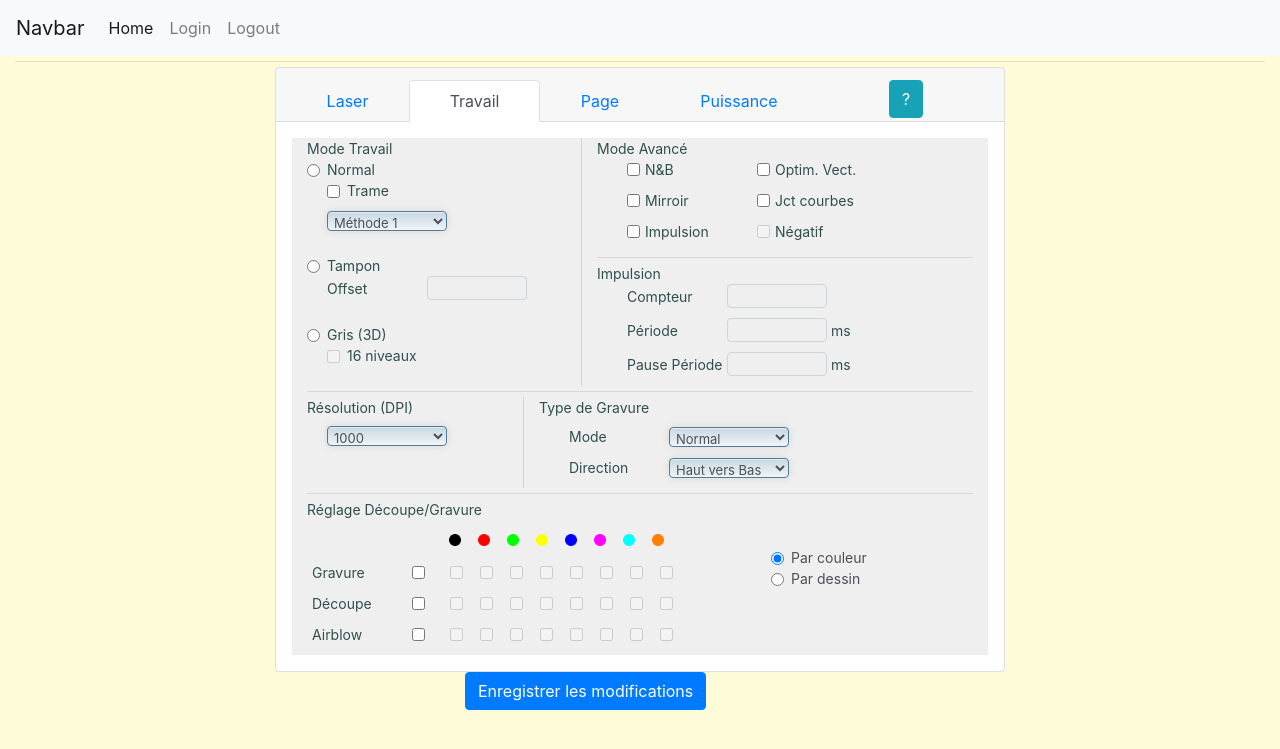
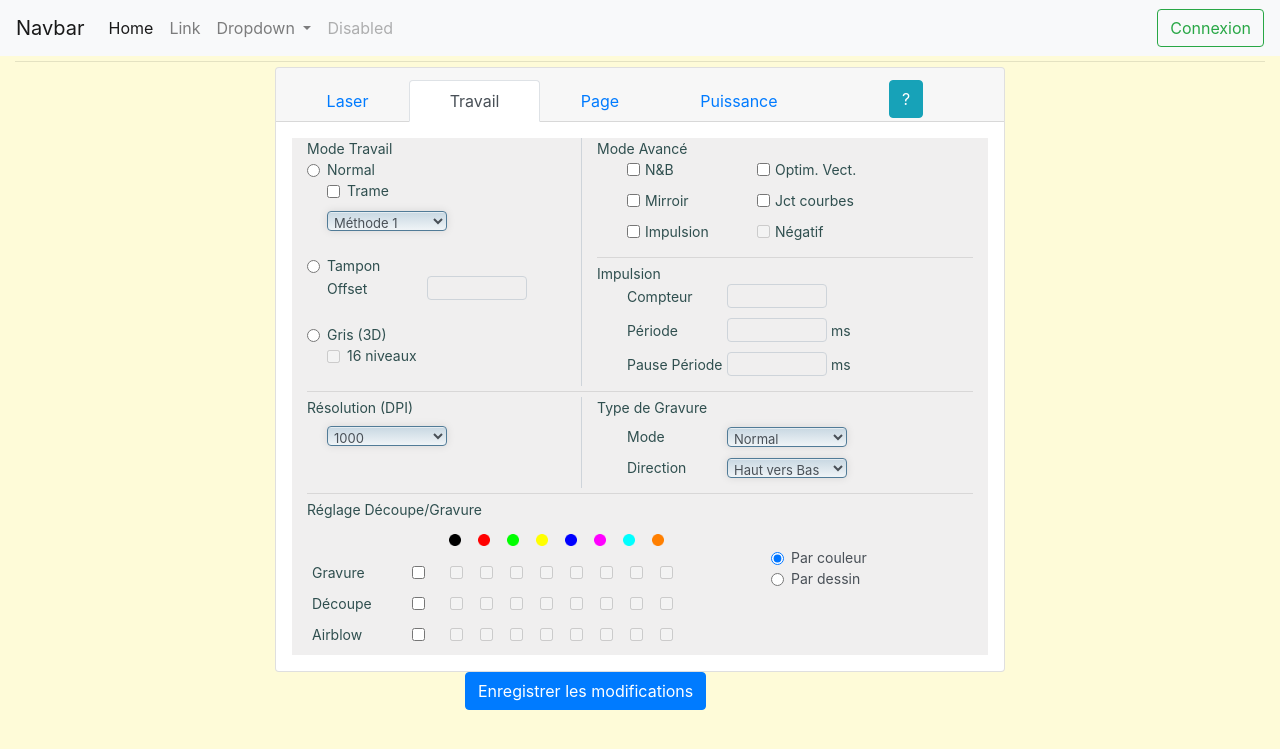
Before and after one commit to denis-bg/FlaskProject, a Flask app: template gdlconf/templates/ltt_config.html in a window 1280 px wide, after a click on "Travail". Shown: the top 749 px of the page. Run offline with Flask 3, Linux system fonts and the light colour scheme; the template is opened without the code that fills it: values that come from a table or form of the project are taken from there, others are empty; some libraries are stand-ins or nearby versions.

Commit message:
De mieux en mieux

```diff
--- a/gdlconf/static/styles/style.css
+++ b/gdlconf/static/styles/style.css
@@ -40,12 +40,12 @@ hr {
   height:auto;
 }
 
-.ltt-card {
+.ltt-card { /* OK*/
   background-color: white;
   color: darkslategrey;
 }
 
-.ltt-helphidden {
+.ltt-helphidden { /* OK*/
     display: none;
 }
 .ltt-input {
@@ -59,7 +59,8 @@ margin-bottom: 3px;*/
 font-size: 14px;
 }
 
-.ltt-label-sm, .ltt-travail-sm {
+/* INUTILISE .ltt-label-sm, */
+.ltt-travail-sm {
 font-size: 12;
 }
 
@@ -73,19 +74,28 @@ font-size: 12;
   margin-bottom: 0px;
 }
 
+.ltt-travail-label {
+  width: 100px;
+  margin-bottom: 0px;
+  font-size: 14px;
+}
+
+.ltt-travail-label-md {
+  font-size: 14px;
+}
+
 .ltt-travail-sm {
   width: 87px;
 }
+/* INUTILISE
 .ltt-travail-label, .ltt-laser-label  {
-/*outline: none;*/
 width: 100px;
 margin-top: 5px;
 margin-bottom: 3px;
 border:none;
 background-color:#11ffee00;
-/*color: darkgray;*/
 font-size: medium;
-}
+}*/
 
 .ltt-travail-radio {
 /*max-width: 100px;
--- a/gdlconf/templates/_travail.html
+++ b/gdlconf/templates/_travail.html
@@ -1,33 +1,33 @@
 <div class="container ltt-col1">
     <div class="row">
         <div class="col col-md-5 ltt-left">
-            <label class="ltt-label ltt-travail">Mode Travail</label>
+            <label class="ltt-travail-label">Mode Travail</label>
 
-            {#{ form.trvmode.label(class="ltt-label ltt-travail") }#}
+            {#{ form.trvmode.label(class="ltt-travail-label") }#}
 
-            <div class="form-check"><!-- ltt-form-ps"-->
+            <div class="form-check">
             {% for subfield in form.trvmode %}
                 {{ subfield(class="form-check form-check-input") }}
-                {{ subfield.label(class="ltt-label ltt-travail") }}
+                {{ subfield.label(class="ltt-travail-label") }}
                 {% if loop.index0 == 0 %}
-                <div class="form-check"><!-- ltt-form-ps"-->
+                <div class="form-check">
                     {{ form.trvtrame(class="form-check form-check-input ltt-norm") }}
-                    {{ form.trvtrame.label(class="ltt-label ltt-travail") }}
+                    {{ form.trvtrame.label(class="ltt-travail-label") }}
                 </div>
                     <div style="padding-top:10px;">
                         {{ form.trvmethode(class="form-control ltt-select ltt-norm") }}
                     </div>
                 <br>
                 {% elif loop.index0 == 1 %}
-                <div class="form-check form-check-inline"><!-- ltt-form-ps" style="margin-bottom: 0px;"-->
-                    {{ form.trvoffset.label(class="ltt-label ltt-travail") }}
+                <div class="form-check form-check-inline">
+                    {{ form.trvoffset.label(class="ltt-travail-label") }}
                     {{ form.trvoffset(class="form-control ltt-travail-input ltt-tampon") }}
                 </div>
                 <br><br>
                 {% else %}
-                <div class="form-check"><!-- style="padding-top:20px;"-->
+                <div class="form-check">
                     {{ form.trv16niv(class="form-check form-check-input ltt-gris") }}
-                    {{ form.trv16niv.label(class="ltt-label ltt-travail") }}
+                    {{ form.trv16niv.label(class="ltt-travail-label") }}
                 </div>
                 <p></p>
                 {% endif %}
@@ -37,43 +37,43 @@
         </div>
 
         <div class="col col-md-7">
-            <label class="ltt-label ltt-travail">Mode Avancé</label>
+            <label class="ltt-travail-label">Mode Avancé</label>
                 <div class="form-check">
                     <div class="ltt-travail-form">
-                    <div class="form-check form-check-inline"><!-- ltt-form-ps" style="margin-bottom: 0px;"-->
-                        <div class="form-check form-check-inline"><!-- style="padding-top:20px;"-->
+                    <div class="form-check form-check-inline">
+                        <div class="form-check form-check-inline">
                             {{ form.trvmodenb(class="form-check form-check-input") }}
-                            {{ form.trvmodenb.label(class="ltt-label ltt-travail") }}
+                            {{ form.trvmodenb.label(class="ltt-travail-label") }}
                         </div>
-                        <div class="form-check form-check-inline"><!-- style="padding-top:20px;"-->
+                        <div class="form-check form-check-inline">
                             {{ form.trvoptimvect(class="form-check form-check-input") }}
-                            {{ form.trvoptimvect.label(class="ltt-label ltt-travail") }}
+                            {{ form.trvoptimvect.label(class="ltt-travail-label") }}
                         </div>
                     </div>
                     </div>
 
                     <div class="ltt-travail-form">
-                    <div class="form-check form-check-inline"><!-- ltt-form-ps" style="margin-bottom: 0px;"-->
-                        <div class="form-check form-check-inline"><!-- style="padding-top:20px;"-->
+                    <div class="form-check form-check-inline">
+                        <div class="form-check form-check-inline">
                             {{ form.trvmirror(class="form-check form-check-input") }}
-                            {{ form.trvmirror.label(class="ltt-label ltt-travail") }}
+                            {{ form.trvmirror.label(class="ltt-travail-label") }}
                         </div>
-                        <div class="form-check form-check-inline"><!-- style="padding-top:20px;"-->
+                        <div class="form-check form-check-inline">
                             {{ form.trvjctcurve(class="form-check form-check-input") }}
-                            {{ form.trvjctcurve.label(class="ltt-label ltt-travail") }}
+                            {{ form.trvjctcurve.label(class="ltt-travail-label") }}
                         </div>
                     </div>
                     </div>
 
                     <div class="ltt-travail-form">
-                    <div class="form-check form-check-inline"><!-- ltt-form-ps" style="margin-bottom: 0px;"-->
-                        <div class="form-check form-check-inline"><!-- style="padding-top:20px;"-->
+                    <div class="form-check form-check-inline">
+                        <div class="form-check form-check-inline">
                             {{ form.trvpulse(class="form-check form-check-input") }}
-                            {{ form.trvpulse.label(class="ltt-label ltt-travail") }}
+                            {{ form.trvpulse.label(class="ltt-travail-label") }}
                         </div>
-                        <div class="form-check form-check-inline"><!-- style="padding-top:20px;"-->
+                        <div class="form-check form-check-inline">
                             {{ form.trvnegatif(class="form-check form-check-input ltt-tampon") }}
-                            {{ form.trvnegatif.label(class="ltt-label ltt-travail") }}
+                            {{ form.trvnegatif.label(class="ltt-travail-label") }}
                         </div>
                     </div>
                     </div>
@@ -81,27 +81,27 @@
 
             <hr>
 
-            <label class="ltt-label ltt-travail">Impulsion</label>
-            <div class="form-check"><!-- ltt-form-ps"-->
+            <label class="ltt-travail-label">Impulsion</label>
+            <div class="form-check">
                 <div class="form-input">
-                    <div class="form-check ltt-travail-form"><!-- style="padding: 5px;"-->
-                        <div class="form-check form-check-inline"><!-- ltt-form-ps" style="margin-bottom: 0px;"-->
-                            {{ form.trvpulsecpt.label(class="ltt-label ltt-travail") }}
+                    <div class="form-check ltt-travail-form">
+                        <div class="form-check form-check-inline">
+                            {{ form.trvpulsecpt.label(class="ltt-travail-label") }}
                             {{ form.trvpulsecpt(class="form-control ltt-travail-input ltt-pulse") }}
                         </div>
                     </div>
-                    <div class="form-check ltt-travail-form"><!-- style="padding: 5px;"-->
-                        <div class="form-check form-check-inline"><!-- ltt-form-ps" style="margin-bottom: 0px;"-->
-                            {{ form.trvpulseon.label(class="ltt-label ltt-travail") }}
+                    <div class="form-check ltt-travail-form">
+                        <div class="form-check form-check-inline">
+                            {{ form.trvpulseon.label(class="ltt-travail-label") }}
                             {{ form.trvpulseon(class="form-control ltt-travail-input ltt-pulse") }}
-                            <label class="ltt-label ltt-travail">&nbsp;ms</label>
+                            <label class="ltt-travail-label">&nbsp;ms</label>
                         </div>
                     </div>
-                    <div class="form-check ltt-travail-form"><!-- style="padding: 5px;"-->
-                        <div class="form-check form-check-inline"><!-- ltt-form-ps" style="margin-bottom: 0px;"-->
-                            {{ form.trvpulseoff.label(class="ltt-label ltt-travail") }}
+                    <div class="form-check ltt-travail-form">
+                        <div class="form-check form-check-inline">
+                            {{ form.trvpulseoff.label(class="ltt-travail-label") }}
                             {{ form.trvpulseoff(class="form-control ltt-travail-input ltt-pulse") }}
-                            <label class="ltt-label ltt-travail">&nbsp;ms</label>
+                            <label class="ltt-travail-label">&nbsp;ms</label>
                         </div>
                     </div>
                 </div>
@@ -114,26 +114,26 @@
     <hr>
 
     <div class="row">
-        <div class="col col-md-4 ltt-left">
-            <label class="ltt-label">Résolution (DPI)</label>
-            <div class="form-check"><!-- ltt-form-ps"-->
+        <div class="col col-md-5 ltt-left">
+            <label class="ltt-travail-label-md">Résolution (DPI)</label>
+            <div class="form-check">
                     {{ form.trvresol(class="form-control ltt-select") }}
             </div>
             <br>
         </div>
 
-        <div class="col col-md-8 ">
-            <label class="ltt-label">Type de Gravure</label>
-            <div class="form-check"><!-- ltt-form-ps"-->
-                            <div class="form-check ltt-travail-form"><!-- style="padding: 5px;"-->
+        <div class="col col-md-7 ">
+            <label class="ltt-travail-label-md">Type de Gravure</label>
+            <div class="form-check">
+                            <div class="form-check ltt-travail-form">
                                 <div class="form-check form-check-inline ">
-                                    {{ form.trvtypemode.label(class="ltt-label ltt-travail") }}
+                                    {{ form.trvtypemode.label(class="ltt-travail-label") }}
                                     {{ form.trvtypemode(class="form-control ltt-select") }}
                                 </div>
                             </div>
-                            <div class="form-check ltt-travail-form"><!-- style="padding: 5px;"-->
+                            <div class="form-check ltt-travail-form">
                                 <div class="form-check form-check-inline ">
-                                    {{ form.trvtypedir.label(class="ltt-label ltt-travail") }}
+                                    {{ form.trvtypedir.label(class="ltt-travail-label") }}
                                     {{ form.trvtypedir(class="form-control ltt-select") }}
                                     {#{ form.trvtypedir(class="form-check form-check-input") }#}
                                 </div>
@@ -147,12 +147,12 @@
     <div class="row">
         <div class="col col-md-8">
 
-            <label class="ltt-label">Réglage Découpe/Gravure</label>
+            <label class="ltt-travail-label-md">Réglage Découpe/Gravure</label>
 
             <div class="form-row ltt-travail-form">
                 <div class="form-check form-check-inline ltt-travail-formgda">
                 <div class="form-group col ">
-                    <label class="ltt-label ltt-label-sm ltt-travail-sm"></label>
+                    <label class="ltt-label ltt-travail-sm"></label>
                 </div>
                 </div>
 
@@ -167,9 +167,9 @@
 
             <div class="form-row ltt-travail-form">
                 <div class="form-check form-check-inline ltt-travail-formgda">
-                    {{ form.trvgravure.label(class="ltt-label ltt-travail") }}
+                    {{ form.trvgravure.label(class="ltt-travail-label") }}
                     {{ form.trvgravure(class="form-check form-check-input") }}
-                    {#{ form.chkgravure.label(class="ltt-label ltt-travail") }}
+                    {#{ form.chkgravure.label(class="ltt-travail-label") }}
                     {{ form.chkgravure(class="form-check form-check-input") }#}
                 </div>
                 {% for ci in form.colorinfos %}
@@ -181,9 +181,9 @@
 
             <div class="form-row ltt-travail-form">
                 <div class="form-check form-check-inline ltt-travail-formgda">
-                    {{ form.trvdecoupe.label(class="ltt-label ltt-travail") }}
+                    {{ form.trvdecoupe.label(class="ltt-travail-label") }}
                     {{ form.trvdecoupe(class="form-check form-check-input") }}
-                    {#{ form.chkdecoupe.label(class="ltt-label ltt-travail") }}
+                    {#{ form.chkdecoupe.label(class="ltt-travail-label") }}
                     {{ form.chkdecoupe(class="form-check form-check-input") }#}
                 </div>
                 {% for ci in form.colorinfos %}
@@ -195,9 +195,9 @@
 
             <div class="form-row ltt-travail-form">
                 <div class="form-check form-check-inline ltt-travail-formgda">
-                    {{ form.trvairblow.label(class="ltt-label ltt-travail") }}
+                    {{ form.trvairblow.label(class="ltt-travail-label") }}
                     {{ form.trvairblow(class="form-check form-check-input") }}
-                    {#{ form.chkairblow.label(class="ltt-label ltt-travail") }}
+                    {#{ form.chkairblow.label(class="ltt-travail-label") }}
                     {{ form.chkairblow(class="form-check form-check-input") }#}
                 </div>
                 {% for ci in form.colorinfos %}
@@ -213,11 +213,11 @@
 
             <div class="form-check ltt-travail-radio">
               <input class="form-check-input" type="radio" name="trv-cutmode" id="trv-cutmode-couleur" value="option1" checked>
-              <label class="ltt-label ltt-label ltt-travail" for="trv-cutmode-couleur">Par couleur</label>
+              <label class="ltt-travail-label" for="trv-cutmode-couleur">Par couleur</label>
             </div>
             <div class="form-check ltt-travail-radio">
               <input class="form-check-input" type="radio" name="trv-cutmode" id="trv-cutmode-dessin" value="option2">
-              <label class="ltt-label ltt-label ltt-travail" for="trv-cutmode-dessin">Par dessin</label>
+              <label class="ltt-travail-label" for="trv-cutmode-dessin">Par dessin</label>
             </div>
 
         </div>
--- a/gdlconf/templates/base.html
+++ b/gdlconf/templates/base.html
@@ -10,7 +10,45 @@
     {{ fontawesome_css() }}
 </head>
 <body>
+
 <nav class="navbar navbar-expand-lg navbar-light bg-light">
+  <a class="navbar-brand" href="#">Navbar</a>
+  <button class="navbar-toggler" type="button" data-toggle="collapse" data-target="#navbarSupportedContent" aria-controls="navbarSupportedContent" aria-expanded="false" aria-label="Toggle navigation">
+    <span class="navbar-toggler-icon"></span>
+  </button>
+
+  <div class="collapse navbar-collapse" id="navbarSupportedContent">
+    <ul class="navbar-nav mr-auto">
+      <li class="nav-item active">
+        <a class="nav-link" href="#">Home <span class="sr-only">(current)</span></a>
+      </li>
+      <li class="nav-item">
+        <a class="nav-link" href="#">Link</a>
+      </li>
+      <li class="nav-item dropdown">
+        <a class="nav-link dropdown-toggle" href="#" role="button" data-toggle="dropdown" aria-expanded="false">
+          Dropdown
+        </a>
+        <div class="dropdown-menu">
+          <a class="dropdown-item" href="#">Action</a>
+          <a class="dropdown-item" href="#">Another action</a>
+          <div class="dropdown-divider"></div>
+          <a class="dropdown-item" href="#">Something else here</a>
+        </div>
+      </li>
+      <li class="nav-item">
+        <a class="nav-link disabled">Disabled</a>
+      </li>
+    </ul>
+    <!--form class="form-inline my-2 my-lg-0">
+      <input class="form-control mr-sm-2" type="search" placeholder="Search" aria-label="Search">
+      <button class="btn btn-outline-success my-2 my-sm-0" type="submit">Search</button>
+    </form-->
+    <button type="button" class="btn btn-outline-success my-2 my-sm-0" data-toggle="modal" data-target="#loginModal">Connexion</button>
+  </div>
+</nav>
+
+<!--nav class="navbar navbar-expand-lg navbar-light bg-light">
     <a class="navbar-brand" href="#">Navbar</a>
     <button class="navbar-toggler" type="button" data-toggle="collapse" data-target="#navbarNav"
             aria-controls="navbarNav" aria-expanded="false" aria-label="Toggle navigation">
@@ -29,12 +67,59 @@
             </li>
         </ul>
     </div>
-</nav>
+</nav-->
 
 <div class="container-fluid">
     {% block content %}
     {% endblock %}
 </div>
+
+<div class="modal" id="loginModal">
+ <div class="modal-dialog">
+    <div class="modal-content">
+      <div class="modal-header">
+          <h4 class="modal-title">Connexion</h4>
+          <button type="button" class="close" data-dismiss="modal">&times;</button>
+      </div>
+       <!-- Modal Header -->
+       <div class="modal-body">
+          <form method="post" action='/login/' name="login_form">
+            <p><input type="text" name="eid" id="email" placeholder="Email"></p>
+            <p><input type="password" name="passwd" placeholder="Mot de passe"></p>
+            <p><button type="submit" class="btn btn-primary">Connexion</button></p>
+          </form>
+       </div>
+       <!-- Modal footer -->
+       <div class="modal-footer">
+          <p><a href="#">Mot de passe oublié ?</a> | <a href="#">Nouvel utilisateur ?</a></p>
+          <!--Nouvel utilisateur ?
+          <a href="#" class="btn btn-primary">Register</a-->
+       </div>
+    </div>
+ </div>
+</div>
+
+
+<div class="modal hide" id="NologinModal">
+  <div class="modal-header">
+    <button type="button" class="close" data-dismiss="modal">x</button>
+    <h3>Login to MyWebsite.com</h3>
+  </div>
+  <div class="modal-body">
+    <form method="post" action='/login/' name="login_form">
+      <p><input type="text" class="span3" name="eid" id="email" placeholder="Email"></p>
+      <p><input type="password" class="span3" name="passwd" placeholder="Password"></p>
+      <p><button type="submit" class="btn btn-primary">Sign in</button>
+        <a href="#">Forgot Password?</a>
+      </p>
+    </form>
+  </div>
+  <div class="modal-footer">
+    New To MyWebsite.com?
+    <a href="#" class="btn btn-primary">Register</a>
+  </div>
+</div>
+
 <script src="https://code.jquery.com/jquery-3.3.1.slim.min.js"
         integrity="sha384-q8i/X+965DzO0rT7abK41JStQIAqVgRVzpbzo5smXKp4YfRvH+8abtTE1Pi6jizo"
         crossorigin="anonymous"></script>
```
